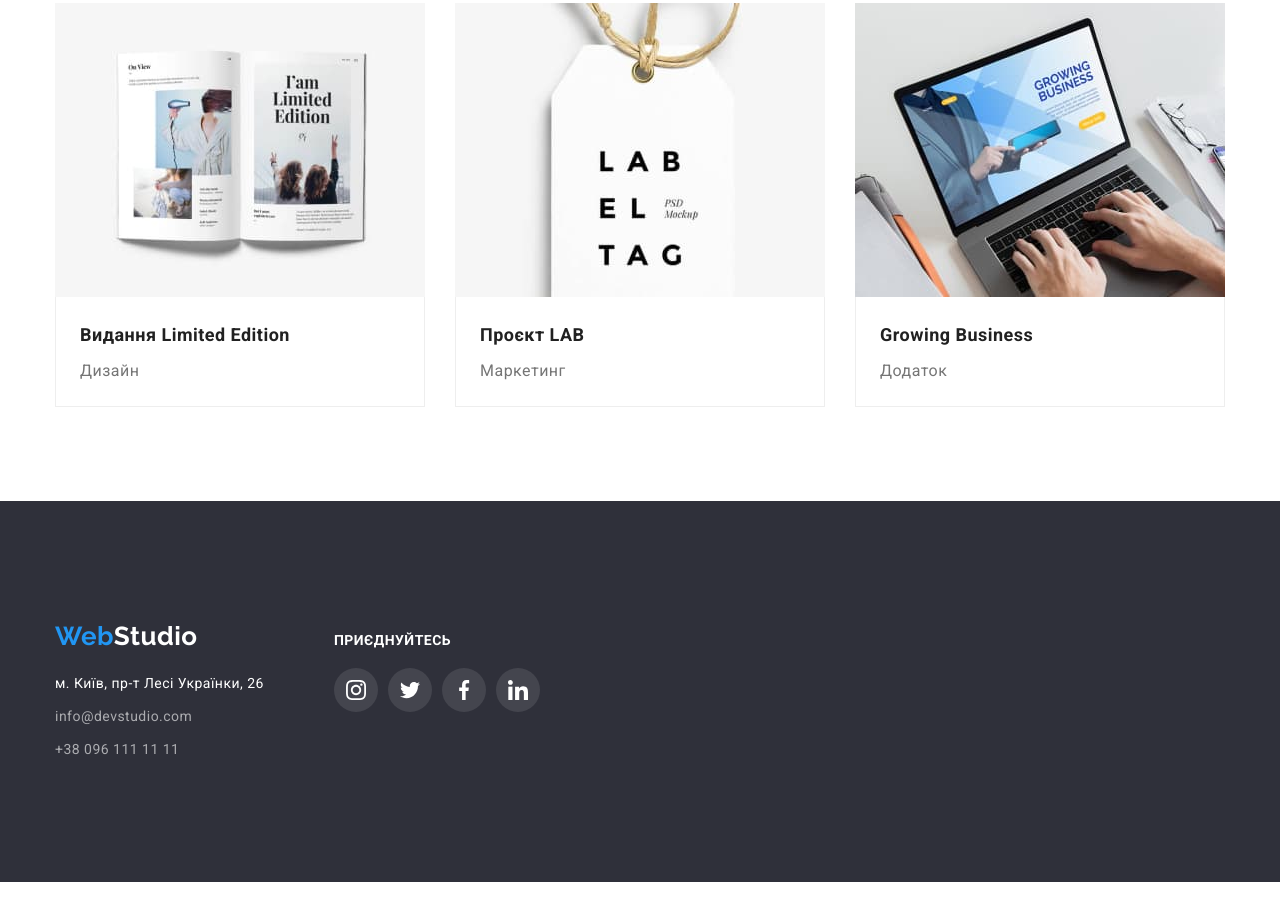
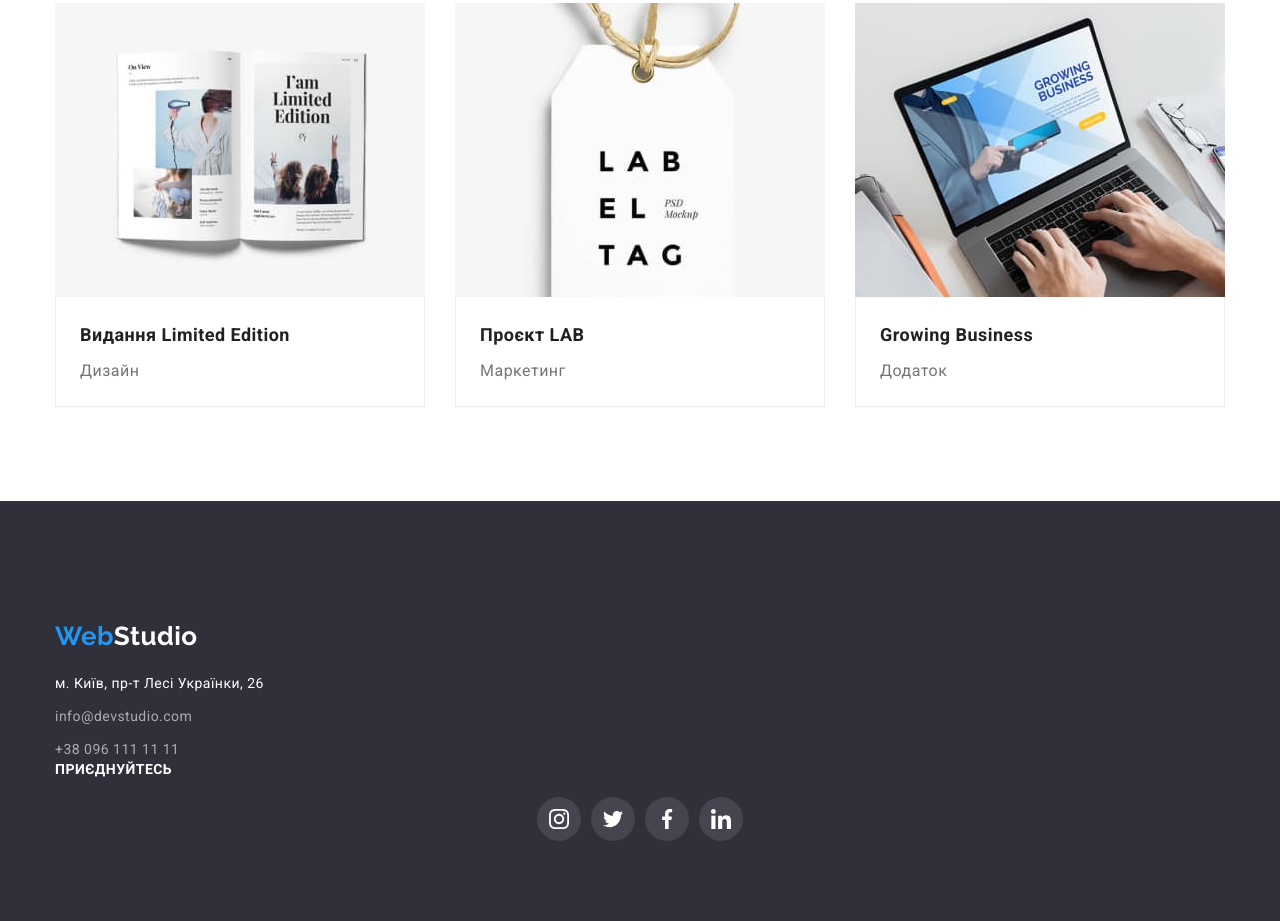
Before and after one commit to 1gog1/goit-markup-hw-04, a plain HTML site: page portfolio.html in a window 1280 px wide. Shown: the part 1127-2048 px from the top of the page. Before the commit the page ends 2009 px from the top, so only its background shows below. Drawn offline with nearby package versions, Linux system fonts and the light colour scheme.

Commit message:
added a new correction

```diff
--- a/css/styles.css
+++ b/css/styles.css
@@ -507,11 +507,11 @@ text-transform: uppercase;
         fill:#ffffff;
 }
 
-.container.footer {
+/* .container.footer {
         display: flex;
         gap: 70px;
         align-items: baseline;
-}
+} */
 
 .footer-link {
 margin-bottom: 9px;
```
